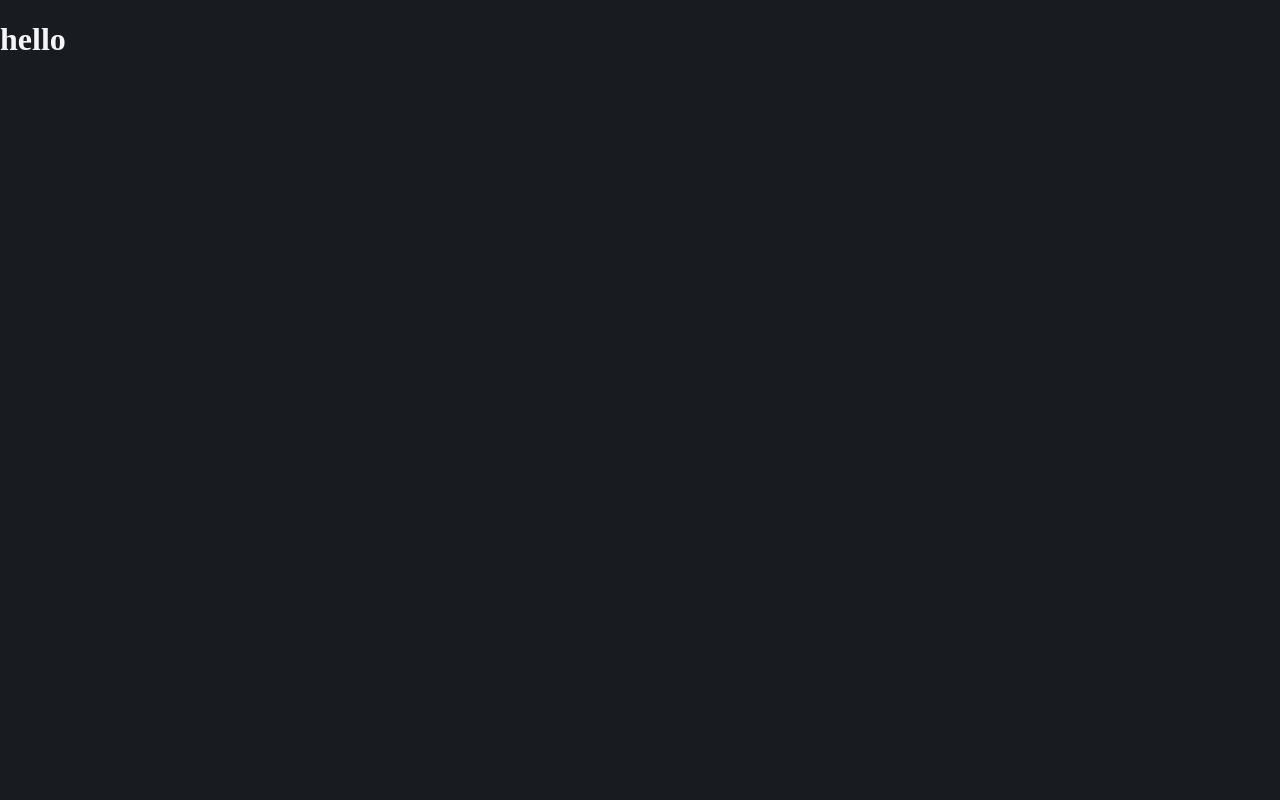
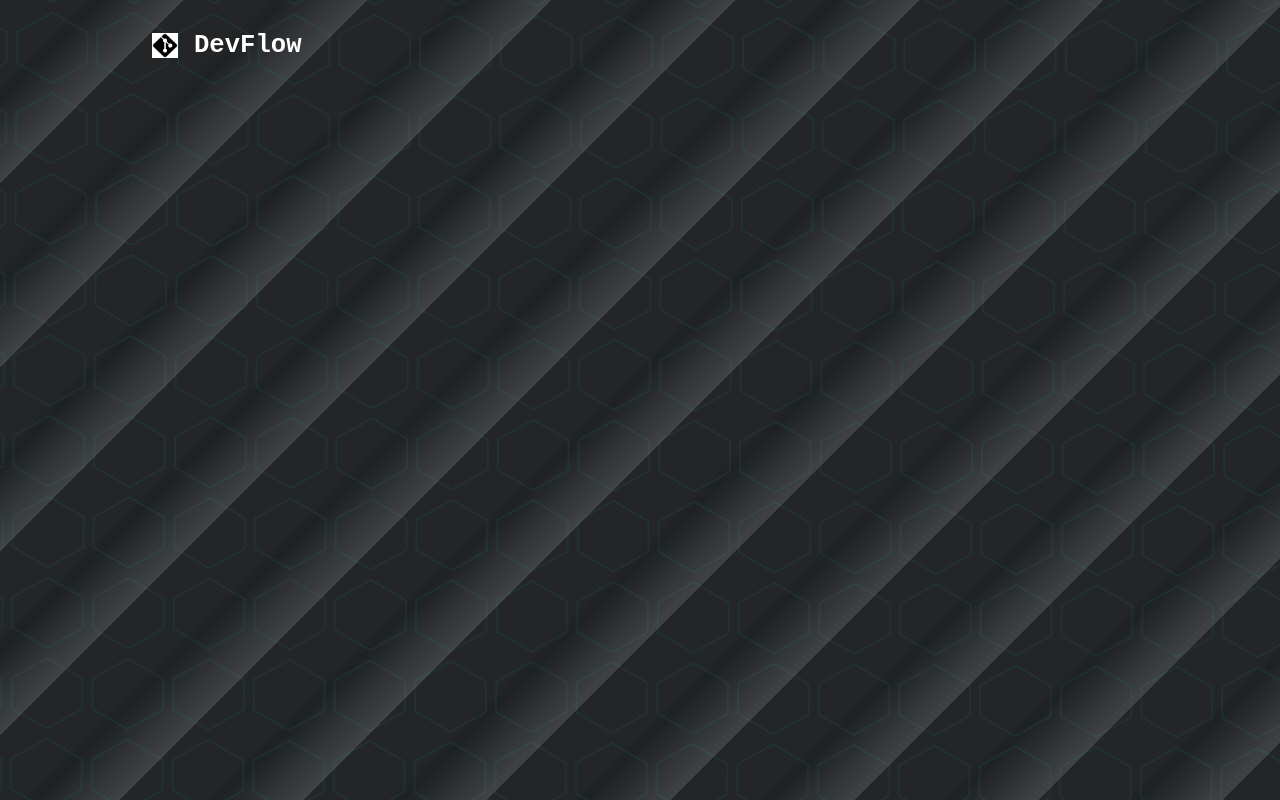
Before and after one commit to Arpan25AK/DevFlow-Web, a React (Vite) app: page /chat in a window 1280 px wide. Built offline with nearby package versions, Linux system fonts and the light colour scheme.

Commit message:
setup the back ground for the chat page need some planning to route out the design for the chat service

```diff
--- a/src/pages/Dashboard/Views/Chat.jsx
+++ b/src/pages/Dashboard/Views/Chat.jsx
@@ -1,5 +1,6 @@
 import {useNavigate} from "react-router-dom";
 import styles from "./Chat.module.css"
+import logo from "../../../assets/git.jpg";
 
 function Chat(){
     const navigate = useNavigate()
@@ -7,7 +8,28 @@
     return(
 
         <div className={styles.bg}>
-            <h1 style={{color : 'whitesmoke'}}>hello</h1>
+
+            <div className={styles.patternBg}>
+                <svg className={styles.cubeSvg} xmlns="http://www.w3.org/2000/svg">
+                    <defs>
+                        <pattern id="cubes" x="0" y="0" width="80" height="80" patternUnits="userSpaceOnUse">
+                            <polygon points="40,5 75,25 75,55 40,75 5,55 5,25" fill="none" stroke="#00d4d433" strokeWidth="1"/>
+                        </pattern>
+                    </defs>
+                    <rect width="100%" height="100%" fill="url(#cubes)"/>
+                </svg>
+            </div>
+
+
+            <div className={styles.pageContent}>
+
+                <div className={styles.navbar}>
+                    <div className={styles.logogrp}>
+                        <img className={styles.logoimg} src={logo} alt="logo" />
+                        <button className={styles.logoText} onClick={() => navigate('/')}>DevFlow</button>
+                    </div>
+                </div>
+            </div>
         </div>
     )
 }
--- a/src/pages/Dashboard/Views/Chat.module.css
+++ b/src/pages/Dashboard/Views/Chat.module.css
@@ -42,3 +42,41 @@
     from { transform: translateY(0) scale(1); }
     to   { transform: translateY(-20%) scale(1.02) rotate(1deg); }
 }
+
+.pageContent {
+    position: relative;
+    z-index: 2;
+    display: flex;
+    flex-direction: column;
+    min-height: 100vh;
+}
+
+.navbar {
+    display: flex;
+    align-items: center;
+    padding: 20px 40px;
+}
+
+.logogrp {
+    display: flex;
+    gap: 10px;
+    align-items: center;
+    margin-left: 8vw;
+    font-weight: bold;
+    padding: 10px;
+}
+
+.logoimg {
+    width: 2vw;
+    height: 2vw;
+}
+
+.logoText {
+    color: #ffffff;
+    font-family: 'Roboto Mono', monospace;
+    font-size: 2vw;
+    font-weight: bold;
+    background: transparent;
+    border: none;
+    cursor: pointer;
+}
```
